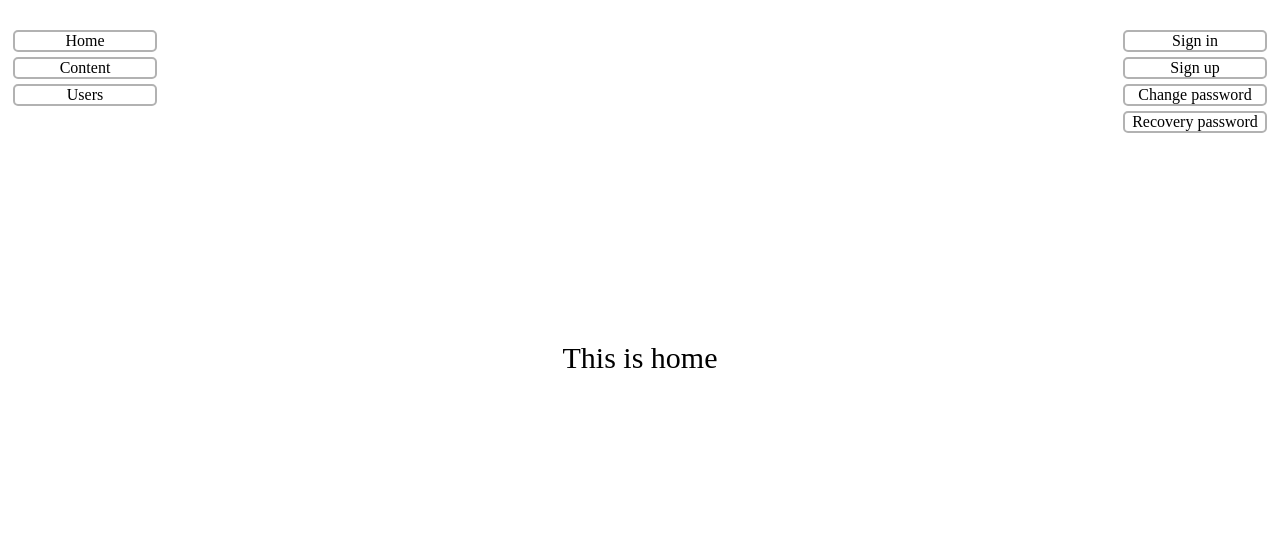
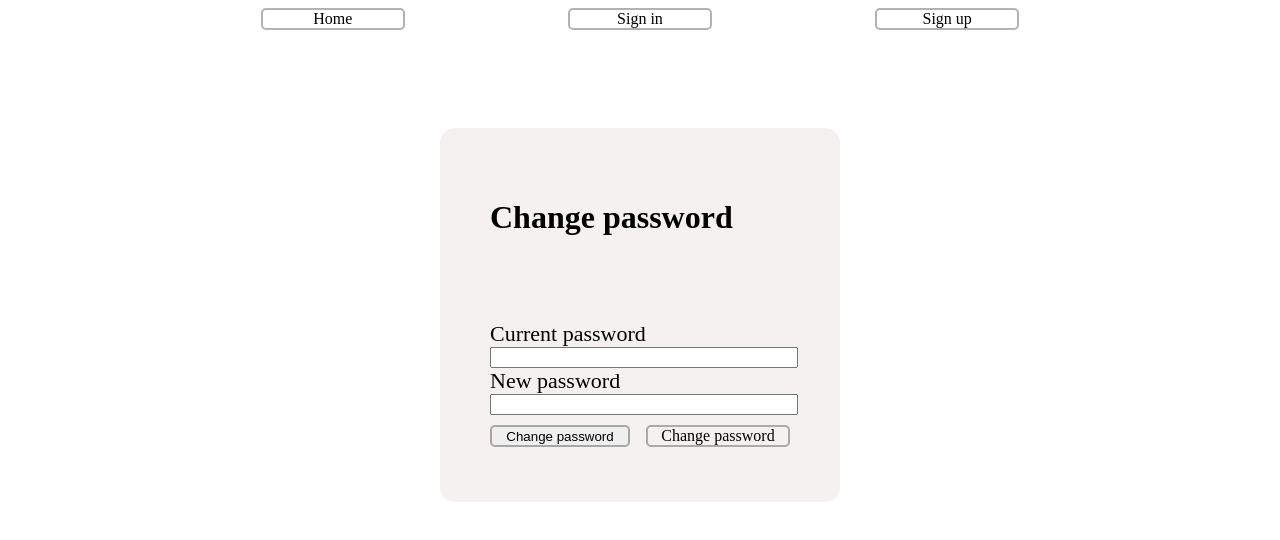
Before and after one commit to AndriiSvirskyi/Authorization, a React (Vite) app in the folder frontend/: page /changepassword in a window 1280 px wide. Before the commit this address led to /. Shown: the top 540 px of the page. Built offline with nearby package versions, Linux system fonts and the light colour scheme; no server answers.

Commit message:
refactoring change password

```diff
--- a/frontend/src/actions/auth.js
+++ b/frontend/src/actions/auth.js
@@ -39,7 +39,7 @@ export const signin = (data, callback) => async dispatch => {
     } catch (err) {
         dispatch({
             type: ERROR,
-            messageSignIn: 'You entered incorrect data'
+            messageSignIn: 'login or password is incorrect'
         });
     }
 };
@@ -93,15 +93,17 @@ export const getPermission = (token) => async dispatch => {
 export const changePassword = (data) => async dispatch => {
     try {
         const res = await axios.post(`${url}/changepassword`, data);
-        localStorage.removeItem('token');
+        localStorage.setItem('token', res.data.token);
+        console.log(res.data)
         dispatch({
             type: CHANGE,
-            message: res.data,
+            message: res.data.message,
+            token: res.data.token
         });
     } catch (err) {
         dispatch({
             type: ERROR,
-            message: 'you entered incorrect data'
+            message: "You have entered an incorrect password"
         });
     }
 };
--- a/frontend/src/components/Root.js
+++ b/frontend/src/components/Root.js
@@ -7,7 +7,6 @@ import Signup from './auth/Signup';
 import ChangePassword from './auth/changePassword';
 import RecoveryPassword from './auth/recoveryPassword';
 import Signin from './auth/Signin';
-import Content from './content/Content';
 import Users from './content/Users';
 import Signout from './Signout';
 import Home from './home/Home';
@@ -20,7 +19,6 @@ const Root = () => (
                 <Route path="/" exact component={Home} />
                 <Route path="/signin" component={Signin} />
                 <Route path="/signup" component={Signup} />
-                <Route path="/content" component={Content} />
                 <Route path="/users" component={Users} />
                 <Route path="/signout" component={Signout} />
                 <Route path="/Home" component={Home} />
--- a/frontend/src/components/auth/Signin.js
+++ b/frontend/src/components/auth/Signin.js
@@ -2,30 +2,17 @@ import React, { PureComponent } from 'react';
 import { Form, Field } from 'react-final-form';
 import { connect } from 'react-redux';
 import * as authActions from '../../actions/auth';
-import { stat } from 'fs';
+import { Link } from 'react-router-dom';
 
 class Signin extends PureComponent {
-    constructor(props){
-        super(props)
-        this.getPermission = ()=> this.props.getPermission(this.props.token)
-}
-componentDidMount(){
-    this.getPermission();
-}
     onSubmit = data => {
         this.props.signin(data, () => {
-            this.props.history.push('/content');
+            this.props.history.push('/');
         });
     }
 
     render() {
-
         return (
-            this.props.permission ?
-                <div className="content"><span className="b-text">You are already logged in, if you want to log in to another account, exit the current one</span>
-                    <div className="button" onClick={this.props.signout}>Sign out</div>
-                </div>
-            :
             <Form
                 onSubmit={this.onSubmit}
                 render={({ handleSubmit }) => (
@@ -46,7 +33,10 @@ componentDidMount(){
                                     <Field name="password" type="password" component="input" autoComplete="on" required/>
                                 </label>
                             </div>
-                            <button type="submit" className="button">Sign In</button>
+                            <div className="button-link">
+                                <button type="submit" className="button">Sign In</button>
+                                <div className="button"><Link to="/recoverypassword">Recovery password</Link></div>
+                            </div>
                         </form>
                     </div>
                 )}
--- a/frontend/src/components/auth/Signup.js
+++ b/frontend/src/components/auth/Signup.js
@@ -8,7 +8,7 @@ import * as authActions from '../../actions/auth';
 class Signup extends PureComponent {
     onSubmit = data => {
         this.props.signup(data, () => {
-            this.props.history.push('/content');
+            this.props.history.push('/home');
         });
     }
 
--- a/frontend/src/components/auth/changePassword.js
+++ b/frontend/src/components/auth/changePassword.js
@@ -2,27 +2,25 @@ import React, { Component } from 'react';
 import { Form, Field } from 'react-final-form';
 import { connect } from 'react-redux';
 import * as authActions from '../../actions/auth';
-import withAuth from '../../HOC/withAuth';
+import { Link } from 'react-router-dom';
 
 class ChangePassword extends Component {
 
     onSubmit = data => {
         data.token = this.props.token;
         this.props.changePassword(data, () => {
-            this.props.history.push('/');
         });
     }
     render() {
+        console.log(this.props.messageChangePassword)
         return (
-            <div>
-                {this.props.permission ?
             <Form
                 onSubmit={this.onSubmit}
                 render={({ handleSubmit }) => (
                     <div className="form-wrap">
                         <form className="form" onSubmit={handleSubmit}>
                         <h1>Change password</h1>
-                            <h4 className="alert">{this.props.message}</h4>
+                        <h4 className="alert">{this.props.messageChangePassword}</h4>
                             <div>
                                 <label>
                                     <div className="password">Current password</div>
@@ -35,21 +33,21 @@ class ChangePassword extends Component {
                                     <Field name="newPassword" type="text" component="input" autoComplete="on"/>
                                 </label>
                             </div>
+                            <div className="button-link">
                             <button type="submit" className="button">Change password</button>
+                            <div className="button"><Link to="/reccovery">Change password</Link></div>
+                            </div>
                         </form>
                     </div>
                 )}
-                /> :
-            <div className="alert">You are not authorization</div>
-            }
-            </div>
+            />
         );
     }
 }
 const mapStateToProps = state => ({
-    message: state.auth.messageChangePassword,
+    messageChangePassword: state.auth.messageChangePassword,
     token: state.auth.token,
     permission: state.auth.permission
 });
 
-export default connect(mapStateToProps, authActions)(withAuth(ChangePassword));
+export default connect(mapStateToProps, authActions)(ChangePassword);
--- a/frontend/src/components/content/Content.js
+++ /dev/null
@@ -1,20 +0,0 @@
-import React, { Component } from 'react';
-import withAuth from '../../HOC/withAuth';
-import { connect } from 'react-redux';
-import * as authActions from '../../actions/auth';
-
-class Content extends Component {
-    render() {
-        return (
-            <div className="content">
-                <h3>Site content</h3>
-                <div className="button" onClick={()=>this.props.signout(this.props.history)}>Sign out</div>
-            </div>
-        );
-    }
-}
-const mapStateToProps = state => ({
-    message: state.auth.message
-});
-
-export default connect(mapStateToProps, authActions)(withAuth(Content));
--- a/frontend/src/components/content/Users.js
+++ b/frontend/src/components/content/Users.js
@@ -16,7 +16,6 @@ class Users extends Component {
         });
     }
     render() {
-
         return (
             <div className="content">
                 <ul>
--- a/frontend/src/components/home/Header.js
+++ b/frontend/src/components/home/Header.js
@@ -5,30 +5,41 @@ import * as authActions from '../../actions/auth';
 
 
 class Header extends PureComponent {
-
+    constructor(props){
+        super(props);
+        this.getPermission = ()=>this.props.getPermission(this.props.token)
+    }
+    componentDidMount(){
+        this.getPermission();
+    }
+    componentDidUpdate(){
+        this.getPermission();
+    }
     render() {
         return (
         <nav>
-            <div className="link-block">
-                <div className="navigation">
-                    <div className="button"><Link to="/">Home</Link></div>
-                    <div className="button"><Link to="/content">Content</Link></div>
-                    <div className="button"><Link to="/users">Users</Link></div>
-                </div>
-                <div className="settings">
-                    <div className="button"><Link to="/signin">Sign in</Link></div>
-                    <div className="button"><Link to="/signup">Sign up</Link></div>
-                    <div className="button"><Link to="/changepassword">Change password</Link></div>
-                    <div className="button"><Link to="/recoverypassword">Recovery password</Link></div>
-                </div>
-            </div>
+                {!this.props.permission ?
+                    <div className="navigation">
+                        <div className="button"><Link to="/">Home</Link></div>
+                        <div className="button"><Link to="/signin">Sign in</Link></div>
+                        <div className="button"><Link to="/signup">Sign up</Link></div>
+                    </div>
+                    : null
+                }
+            { this.props.permission ? <div className="navigation">
+                <div className="button"><Link to="/">Home</Link></div>
+                <div className="button"><Link to="/users">Users</Link></div>
+                <div className="button"><Link to="/changepassword">Change password</Link></div>
+                <div className="button" onClick={this.props.signout}>Sign out</div>
+            </div> : null}
         </nav>
         );
     }
 }
 
 const mapStateToProps = state => ({
-    token: state.auth.token
+    token: state.auth.token,
+    permission: state.auth.permission
 });
 
 export default connect(mapStateToProps, authActions)(Header);
--- a/frontend/src/components/style.css
+++ b/frontend/src/components/style.css
@@ -8,8 +8,14 @@
     display: flex;
     flex-direction: column;
     padding: 50px;
+    min-width: 300px;
     background: rgb(245, 241, 241);
     border-radius: 15px;
+}
+.button-link{
+    display: flex;
+    justify-content: space-between;
+    margin-top: 10px;
 }
 .email{
     font-size: 22px;
@@ -42,6 +48,14 @@ input{
     justify-content: space-between;
     margin-top: 10px;
 }
+.navigation{
+    display: flex;
+    justify-content: space-between;
+    margin: 20px 5px;
+    width: 60%;
+    margin: 0 auto;
+    flex-direction: row;
+}
 .alert{
     font-size: 24px;
     }
@@ -51,12 +65,6 @@ input{
     justify-content: center;
     align-items: center;
     height: 50vh;
-}
-
-nav {
-    display: flex;
-    justify-content: space-between;
-    margin: 20px 5px;
 }
 
 nav a {
```
Also changed, not shown: 4 other files (tests, documents, lock files or other folders). Lines whose indentation alone changed are shown as unchanged.
